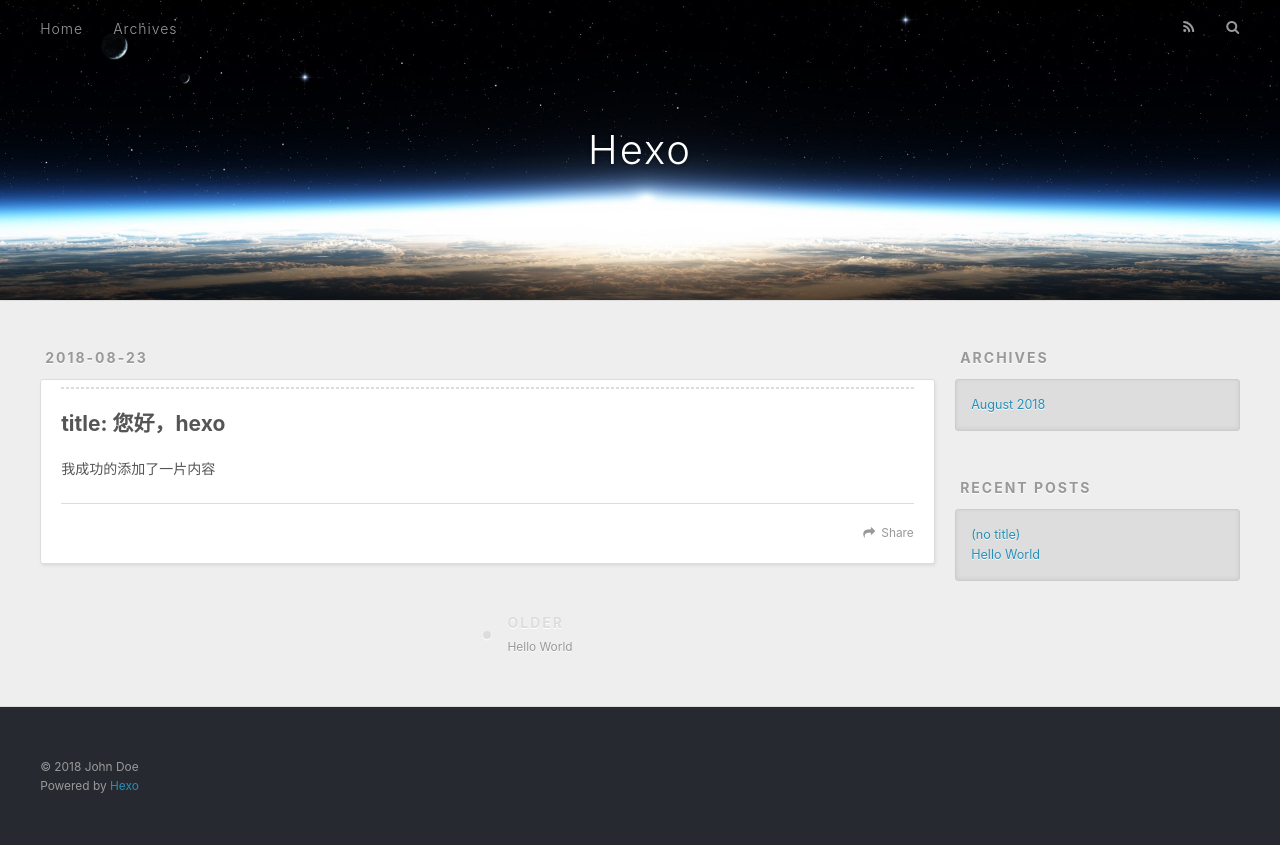
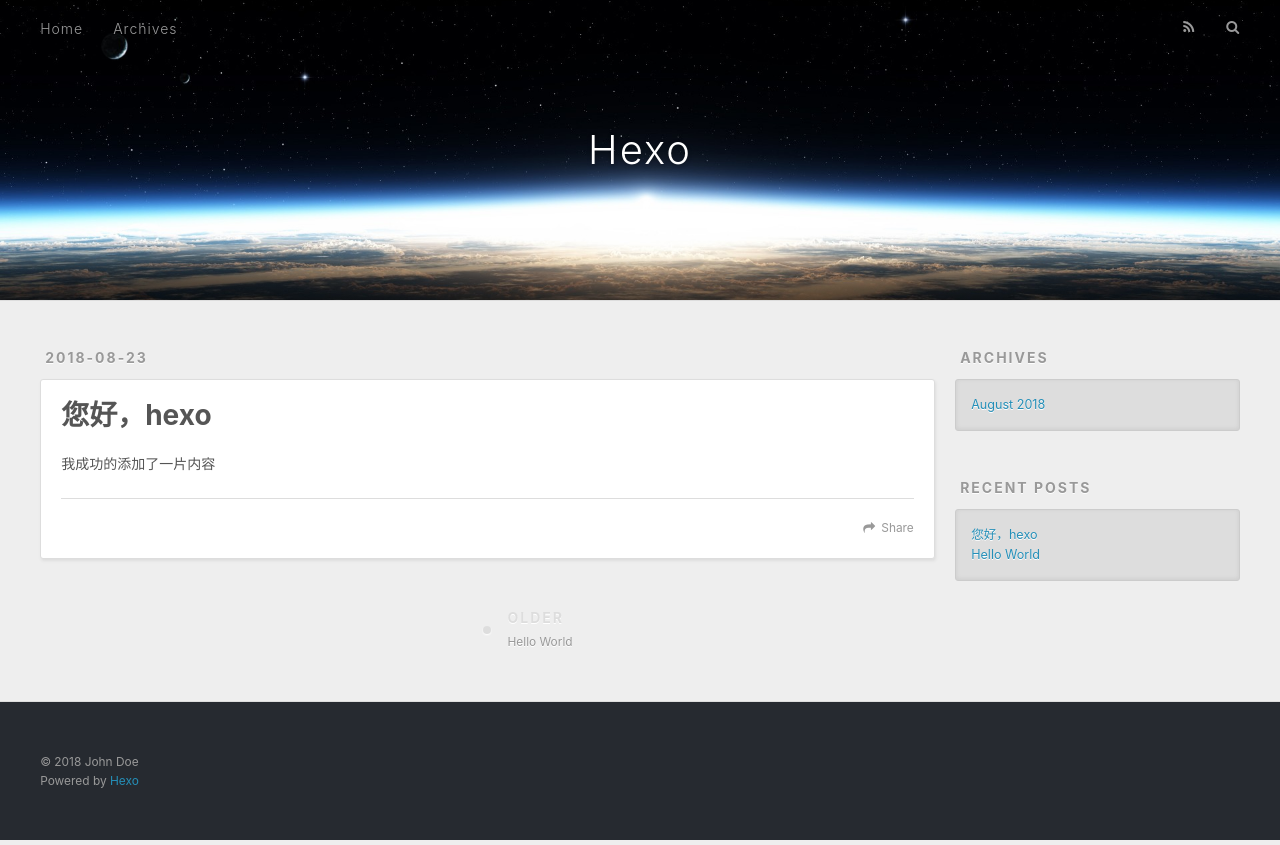
Before and after one commit to gaojfa/gaojfa.github.io, a plain HTML site: page 2018/08/23/您好，hexo/index.html in a window 1280 px wide. Drawn offline with nearby package versions, Linux system fonts and the light colour scheme.

Commit message:
Site updated: 2018-08-23 14:35:25

```diff
--- a/2018/08/23/您好，hexo/index.html
+++ b/2018/08/23/您好，hexo/index.html
@@ -5,19 +5,19 @@
 
 
 
-  <title>Hexo</title>
+  <title>您好，hexo | Hexo</title>
   <meta name="viewport" content="width=device-width, initial-scale=1, maximum-scale=1">
-  <meta name="description" content="title: 您好，hexo我成功的添加了一片内容">
+  <meta name="description" content="我成功的添加了一片内容">
 <meta property="og:type" content="article">
-<meta property="og:title" content="Hexo">
+<meta property="og:title" content="您好，hexo">
 <meta property="og:url" content="http://yoursite.com/2018/08/23/您好，hexo/index.html">
 <meta property="og:site_name" content="Hexo">
-<meta property="og:description" content="title: 您好，hexo我成功的添加了一片内容">
+<meta property="og:description" content="我成功的添加了一片内容">
 <meta property="og:locale" content="default">
-<meta property="og:updated_time" content="2018-08-23T06:34:18.375Z">
+<meta property="og:updated_time" content="2018-08-23T06:35:15.734Z">
 <meta name="twitter:card" content="summary">
-<meta name="twitter:title" content="Hexo">
-<meta name="twitter:description" content="title: 您好，hexo我成功的添加了一片内容">
+<meta name="twitter:title" content="您好，hexo">
+<meta name="twitter:description" content="我成功的添加了一片内容">
 
     <link rel="alternate" href="/atom.xml" title="Hexo" type="application/atom+xml">
 
@@ -74,10 +74,19 @@
   <div class="article-inner">
 
 
+      <header class="article-header">
+
+
+    <h1 class="article-title" itemprop="name">
+      您好，hexo
+    </h1>
+
+
+      </header>
+
     <div class="article-entry" itemprop="articleBody">
 
-        <hr>
-<h2 id="title-您好，hexo"><a href="#title-您好，hexo" class="headerlink" title="title: 您好，hexo"></a>title: 您好，hexo</h2><p>我成功的添加了一片内容</p>
+        <p>我成功的添加了一片内容</p>
 
 
     </div>
@@ -131,7 +140,7 @@
       <ul>
 
           <li>
-            <a href="/2018/08/23/您好，hexo/">(no title)</a>
+            <a href="/2018/08/23/您好，hexo/">您好，hexo</a>
           </li>
 
           <li>
```
Also changed, not shown: 2018/08/23/hello-world/index.html (+2 -2 lines), archives/2018/08/index.html (+7 -1 lines), archives/2018/index.html (+7 -1 lines), archives/index.html (+7 -1 lines), index.html (+12 -3 lines).
